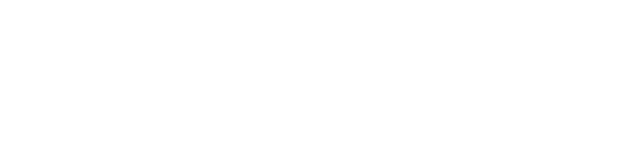
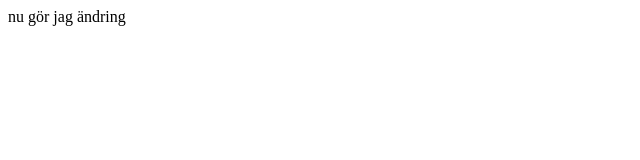
Before and after one commit to gp83/html-css, a plain HTML site: page index.html in a window 1280 px wide. Shown: the whole page, without its empty margins (0-640 px from the left). Drawn offline with Linux system fonts and the light colour scheme.

Commit message:
har lagt till en textrad

```diff
--- a/index.html
+++ b/index.html
@@ -6,6 +6,6 @@
     <title>Document</title>
 </head>
 <body>
-
+    nu gör jag ändring
 </body>
 </html>
```
